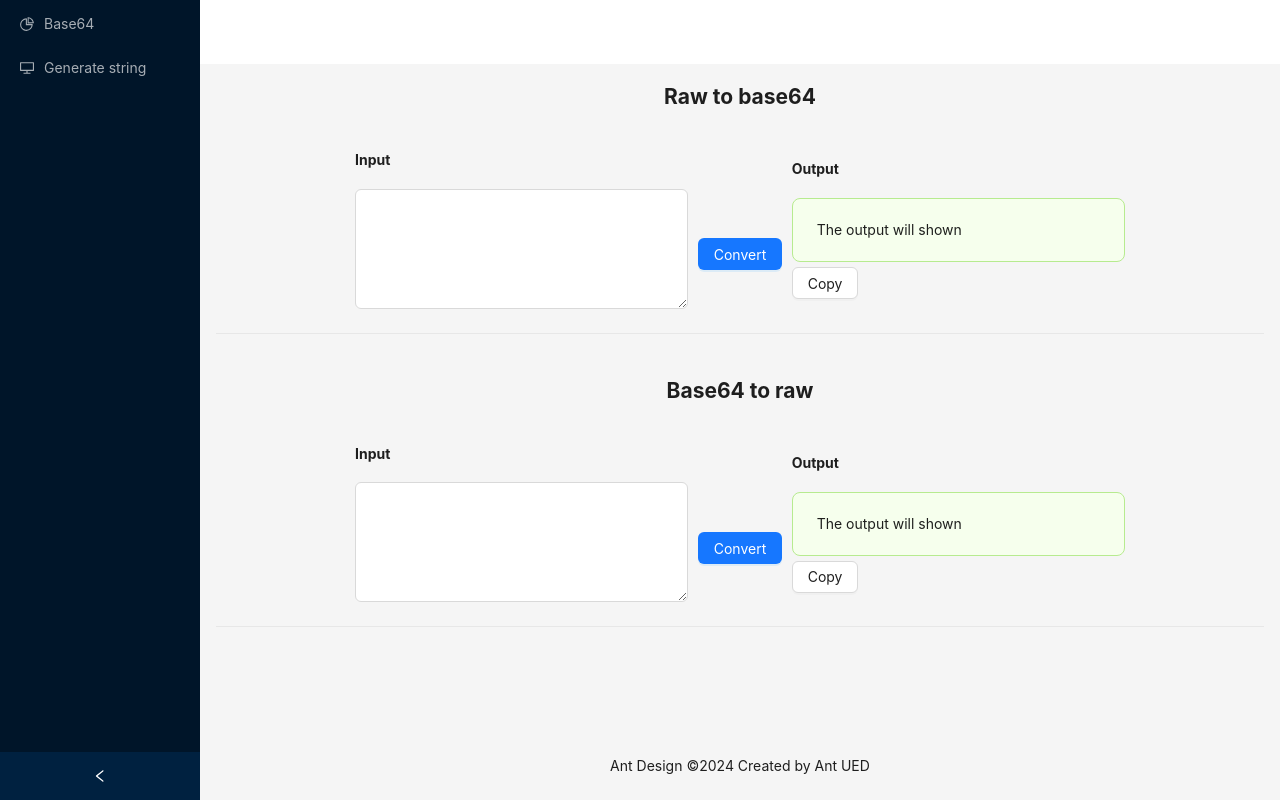
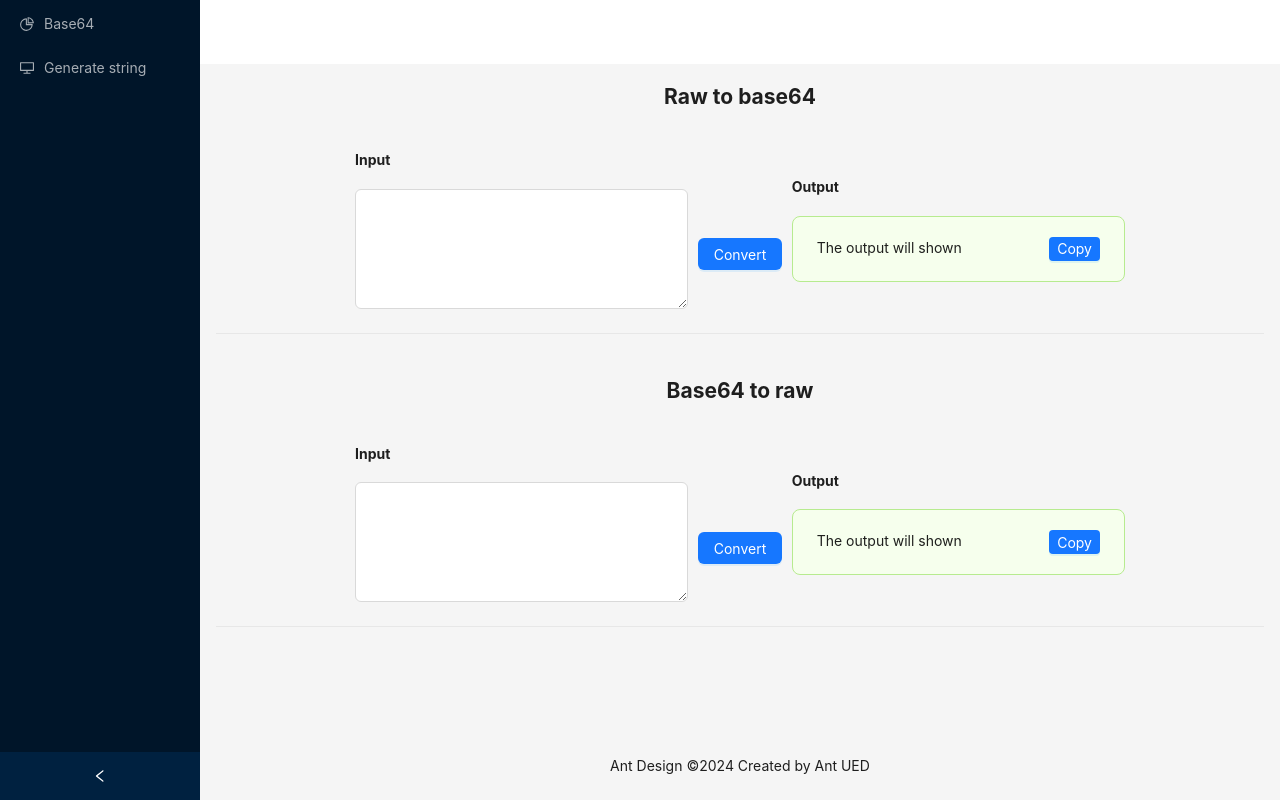
Before and after one commit to trunghieu0207/my-tool, a React (Vite) app: page /#/ in a window 1280 px wide. Built offline with nearby package versions, Linux system fonts and the light colour scheme.

Commit message:
Fix change button copy

```diff
--- /dev/null
+++ b/src/page/PageConvertTimestamp.jsx
@@ -0,0 +1,3 @@
+export const PageConvertTimestamp = () => {
+
+}
--- a/src/page/PageGenerateString.jsx
+++ b/src/page/PageGenerateString.jsx
@@ -1,6 +1,7 @@
 import {Alert, Button, Checkbox, Col, Flex, Input, message, Row} from "antd";
 import {useState} from "react";
 import {useCopyToClipboard} from "usehooks-ts";
+import {CopyOutlined} from "@ant-design/icons";
 
 const NUMBER = '0123456789';
 const CHARACTER = 'abcdefghijklmnopqrstuvwxyz';
@@ -8,11 +9,11 @@ const UPPER_CHARACTER = 'ABCDEFGHIJKLMNOPQRSTUVWXYZ';
 const SPECIAL_CHARACTER = '!@#$%^&*()_+';
 
 export const PageGenerateString = () => {
-    const [isCheckNumber, setIsCheckNumber] = useState(true);
+    const [isCheckNumber, setIsCheckNumber] = useState(false);
     const [isCheckCharacter, setIsCheckCharacter] = useState(false);
     const [isCheckSpecialCharacter, setIsCheckSpecialCharacter] = useState(false);
     const [isCheckUpperCase, setIsCheckUpperCase] = useState(false);
-    const [length, setLength] = useState(10);
+    const [length, setLength] = useState(0);
     const [result, setResult] = useState('');
     const [copiedText, copy] = useCopyToClipboard()
     const [messageApi, contextHolder] = message.useMessage();
@@ -93,12 +94,16 @@ export const PageGenerateString = () => {
                         <Col span={18} style={{display: "flex", justifyContent: 'center', alignItems: 'center', flexDirection: 'column'}}>
                             <h4>Output</h4>
                             <span style={{marginBottom: '3px'}}>
-                            <Button onClick={() => handleCopy()}>Copy</Button>
                         </span>
                             <Alert
                                 description={result ? result : "The output will shown"}
                                 style={{maxWidth: '1000px'}}
                                 type="success"
+                                action={
+                                    <Button size="small" type="primary" onClick={() => handleCopy()}>
+                                        Copy
+                                    </Button>
+                                }
                             />
                         </Col>
                     </Flex>
--- a/src/page/base64/Base64.jsx
+++ b/src/page/base64/Base64.jsx
@@ -67,8 +67,12 @@ export const Base64 = ({title, isRawToBase64}) => {
                         <Alert
                             description={result ? result : "The output will shown"}
                             type="success"
+                            action={
+                                <Button size="small" type="primary" onClick={() => handleCopy()}>
+                                    Copy
+                                </Button>
+                            }
                         />
-                        <Button style={{marginTop: '5px'}} onClick={() => handleCopy()}>Copy</Button>
                     </Col>
                 </Flex>
             </Row>
--- /dev/null
+++ b/src/page/convert-timestamp/ConvertTimestamp.jsx
@@ -0,0 +1,3 @@
+export const ConvertTimestamp = () => {
+
+}
```
Also changed, not shown: 1 other file (tests, documents, lock files or other folders).
